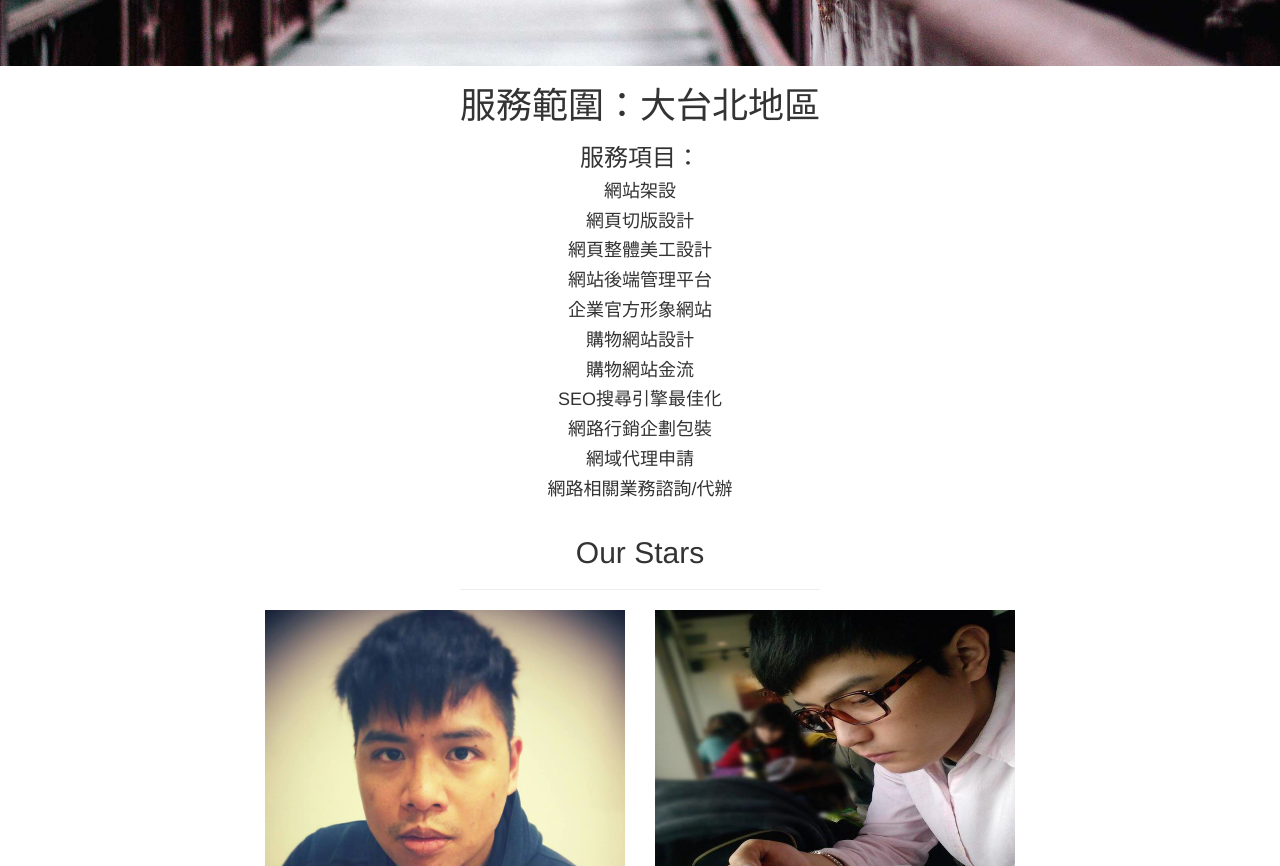
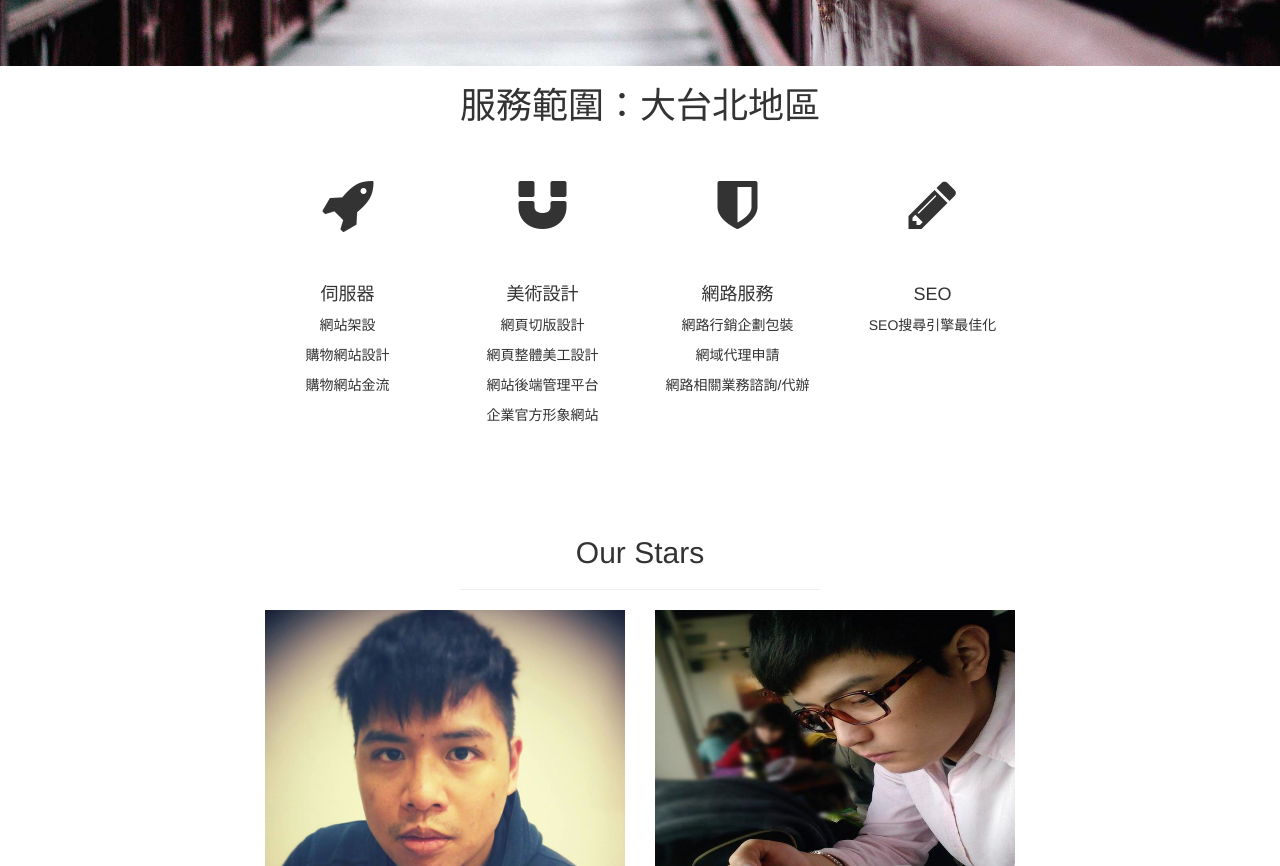
Before and after one commit to ExoPlanetWorkShop/EPweb, a website: page public/index.html in a window 1280 px wide. Shown: the part 1420-2286 px from the top of the page. Drawn offline with Linux system fonts and the light colour scheme.

Commit message:
更改服務地區樣式

```diff
--- a/public/index.html
+++ b/public/index.html
@@ -90,6 +90,46 @@
     <div id="about" class="service">
         <div class="container">
             <div class="row">
+              <div class="col-md-6 col-md-offset-3 text-center">
+                <h1>服務範圍：大台北地區</h1>
+              </div>
+              <div class="col-md-2 col-md-offset-2 text-center">
+                <div class="service-item">
+                  <i class="service-icon fa fa-rocket"></i>
+                  <h4>伺服器</h4>
+                  <p>網站架設</p>
+                  <p>購物網站設計</p>
+                  <p>購物網站金流</p>
+                </div>
+              </div>
+              <div class="col-md-2 text-center">
+                <div class="service-item">
+                  <i class="service-icon fa fa-magnet"></i>
+                  <h4>美術設計</h4>
+                  <p>網頁切版設計</p>
+                  <p>網頁整體美工設計</p>
+                  <p>網站後端管理平台</p>
+                  <p>企業官方形象網站</p>
+                </div>
+              </div>
+              <div class="col-md-2 text-center">
+                <div class="service-item">
+                  <i class="service-icon fa fa-shield"></i>
+                  <h4>網路服務</h4>
+                  <p>網路行銷企劃包裝</p>
+                  <p>網域代理申請</p>
+                  <p>網路相關業務諮詢/代辦</p>
+                </div>
+              </div>
+              <div class="col-md-2 text-center">
+                <div class="service-item">
+                  <i class="service-icon fa fa-pencil"></i>
+                  <h4>SEO</h4>
+                  <p>SEO搜尋引擎最佳化</p>
+                </div>
+              </div>
+            </div>
+            <!-- <div class="row">
                 <div class="col-md-6 col-md-offset-3 text-center">
                     <h1>服務範圍：大台北地區</h1>
                     <h3>服務項目：</h3>
@@ -106,7 +146,7 @@
                     <h4>網域代理申請</h4>
                     <h4>網路相關業務諮詢/代辦</h4>
                 </div>
-            </div>
+            </div> -->
         </div>
     </div>
 
```
